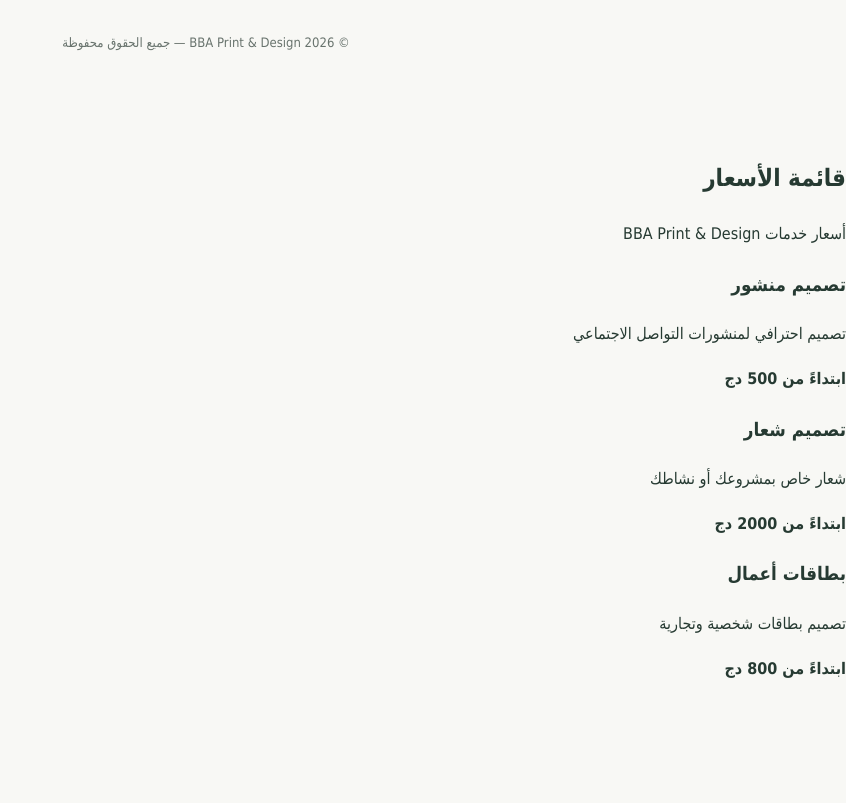
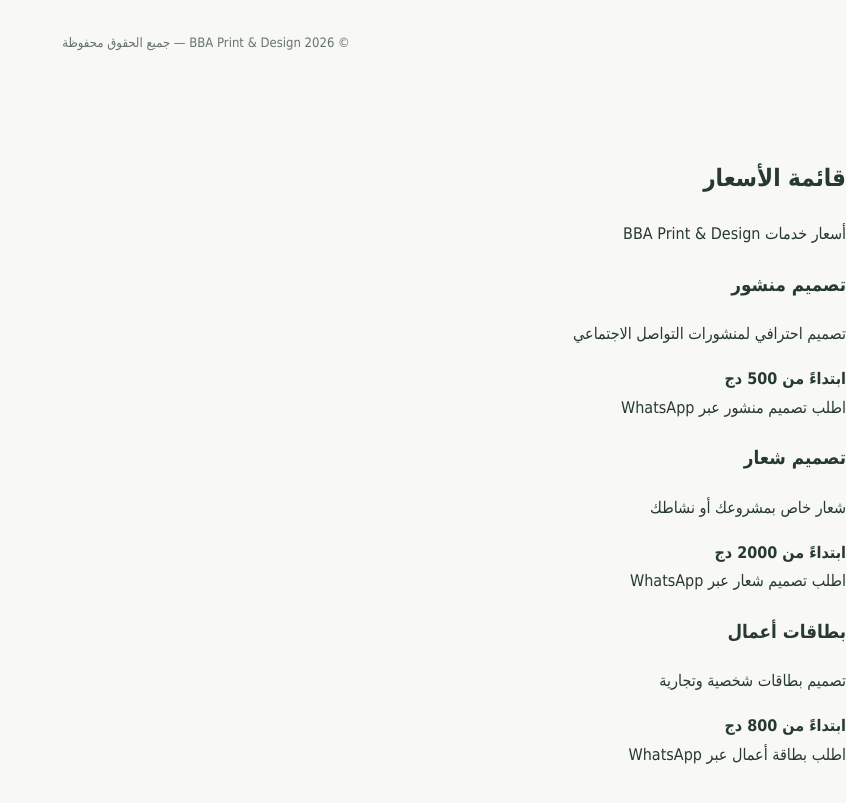
Before and after one commit to rahmounem885-cmyk/bba-print-design-, a plain HTML site: page index.html in a window 1280 px wide. Shown: the part 1967-2770 px from the top of the page, without its empty margins (434-1280 px from the left). Before the commit the page ends 2705 px from the top, so only its background shows below. Drawn offline with Linux system fonts and the light colour scheme.

Commit message:
Update index.html

```diff
--- a/index.html
+++ b/index.html
@@ -34,16 +34,23 @@ section{padding:55px 0}.section-head{text-align:center;margin-bottom:30px}.secti
     <p>تصميم احترافي لمنشورات التواصل الاجتماعي</p>
     <strong>ابتداءً من 500 دج</strong>
   </div>
-
+<a href="https://wa.me/213549324801" target="_blank">
+  اطلب تصميم منشور عبر WhatsApp
+</a>
   <div class="price-card">
     <h3>تصميم شعار</h3>
     <p>شعار خاص بمشروعك أو نشاطك</p>
     <strong>ابتداءً من 2000 دج</strong>
   </div>
-
+<a href="https://wa.me/213549324801" target="_blank">
+  اطلب تصميم شعار عبر WhatsApp
+</a>
   <div class="price-card">
     <h3>بطاقات أعمال</h3>
     <p>تصميم بطاقات شخصية وتجارية</p>
     <strong>ابتداءً من 800 دج</strong>
   </div>
+  <a href="https://wa.me/213549324801" target="_blank">
+  اطلب بطاقة أعمال عبر WhatsApp
+  </a>
 </section>
```
